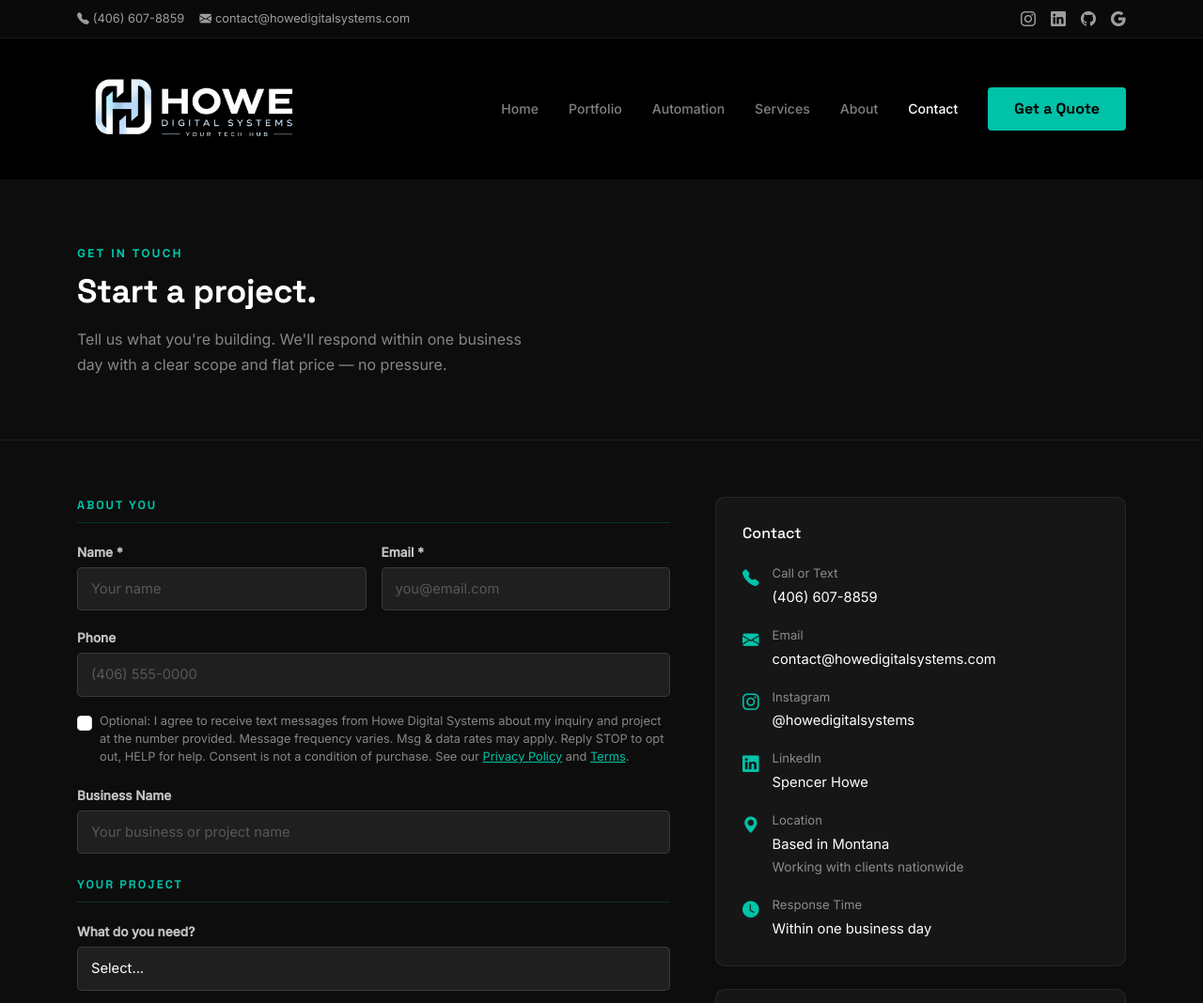
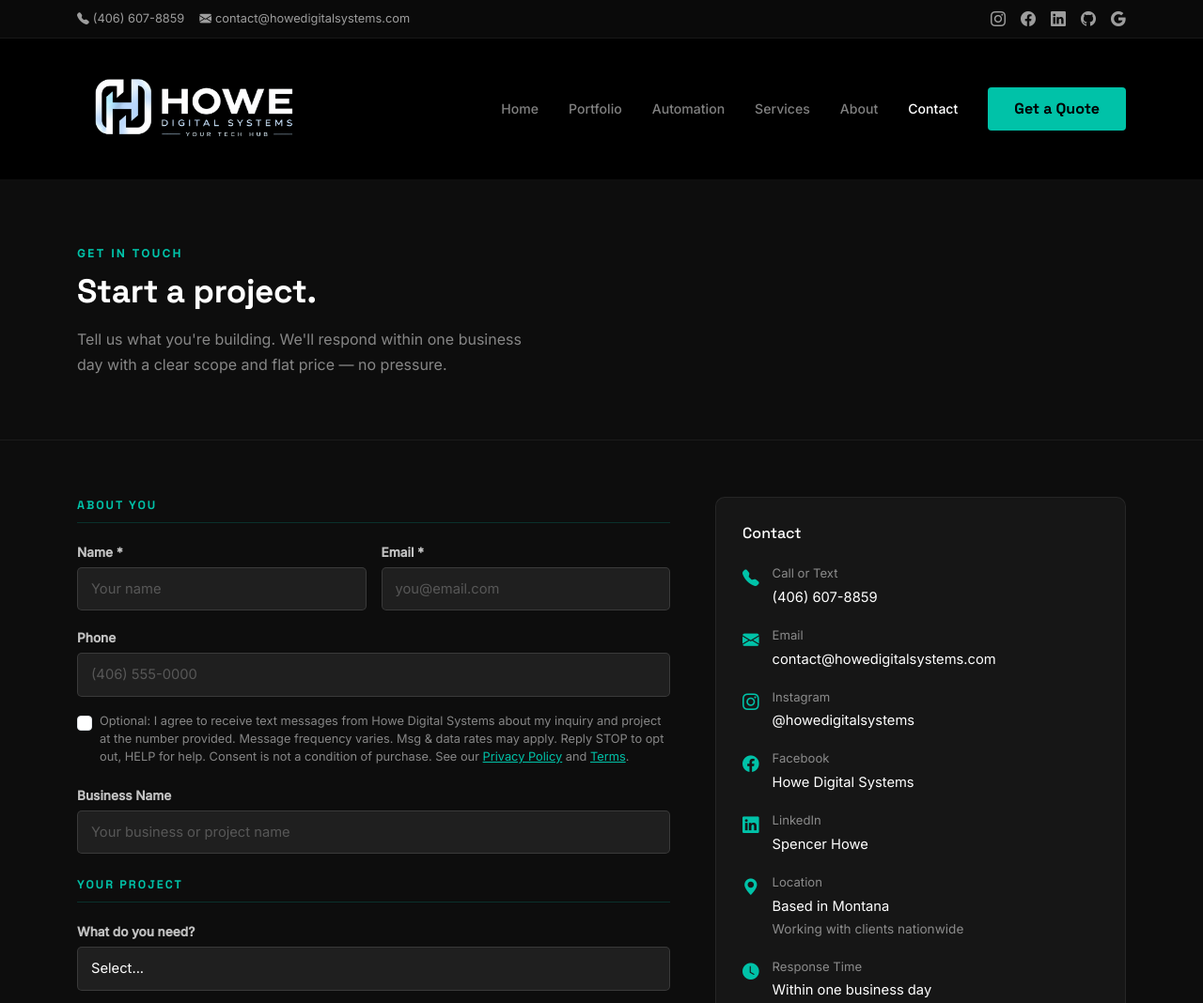
Before and after one commit to Spencer-Howe/HoweDigitalSystems, a plain HTML site: page contact.html in a window 1280 px wide. Shown: the top 1068 px of the page at 94% size. Drawn offline with nearby package versions, Linux system fonts and the light colour scheme.

Commit message:
Add Facebook page link next to Instagram site-wide
Links the Howe Digital Systems Facebook page (profile.php?id=61596608914893)
in the header/footer icon rows, the About social links, the Contact info
card, and the homepage JSON-LD sameAs list.

Co-Authored-By: Claude Opus 5.5 <noreply@anthropic.com>

```diff
--- a/contact.html
+++ b/contact.html
@@ -63,6 +63,7 @@
     </div>
     <div class="tb-social d-flex gap-3 align-items-center">
       <a href="https://www.instagram.com/howedigitalsystems/" target="_blank" rel="noopener" aria-label="Instagram"><i class="bi bi-instagram"></i></a>
+      <a href="https://www.facebook.com/profile.php?id=61596608914893" target="_blank" rel="noopener" aria-label="Facebook"><i class="bi bi-facebook"></i></a>
       <a href="https://www.linkedin.com/in/spencerhowe/" target="_blank" rel="noopener" aria-label="LinkedIn"><i class="bi bi-linkedin"></i></a>
       <a href="https://github.com/Spencer-Howe" target="_blank" rel="noopener" aria-label="GitHub"><i class="bi bi-github"></i></a>
       <a href="https://g.page/r/CZ-iKO1aoXFSEBM" target="_blank" rel="noopener" aria-label="Google reviews"><i class="bi bi-google"></i></a>
@@ -194,6 +195,13 @@
             </div>
           </div>
           <div class="info-row">
+            <i class="bi bi-facebook info-icon"></i>
+            <div>
+              <div style="font-size:.82rem;color:var(--muted);margin-bottom:2px;">Facebook</div>
+              <a href="https://www.facebook.com/profile.php?id=61596608914893" target="_blank" rel="noopener" style="color:#fff;text-decoration:none;font-size:.92rem;">Howe Digital Systems</a>
+            </div>
+          </div>
+          <div class="info-row">
             <i class="bi bi-linkedin info-icon"></i>
             <div>
               <div style="font-size:.82rem;color:var(--muted);margin-bottom:2px;">LinkedIn</div>
@@ -246,6 +254,7 @@
     <span>&copy; 2026 Howe Digital Systems — Montana · Serving clients nationwide · <a href="tel:+14066078859">(406) 607-8859</a></span>
     <div class="d-flex gap-4">
       <a href="https://www.instagram.com/howedigitalsystems/" target="_blank" rel="noopener" aria-label="Instagram"><i class="bi bi-instagram"></i></a>
+      <a href="https://www.facebook.com/profile.php?id=61596608914893" target="_blank" rel="noopener" aria-label="Facebook"><i class="bi bi-facebook"></i></a>
       <a href="https://www.linkedin.com/in/spencerhowe/" target="_blank" rel="noopener" aria-label="LinkedIn"><i class="bi bi-linkedin"></i></a>
       <a href="portfolio.html">Portfolio</a>
       <a href="services.html">Services</a>
```
Also changed, not shown: about.html (+3 -0 lines), automation.html (+2 -0 lines), index.html (+3 -0 lines), launch.html (+2 -0 lines), portfolio.html (+2 -0 lines), privacy.html (+2 -0 lines), services.html (+2 -0 lines), terms.html (+2 -0 lines).
